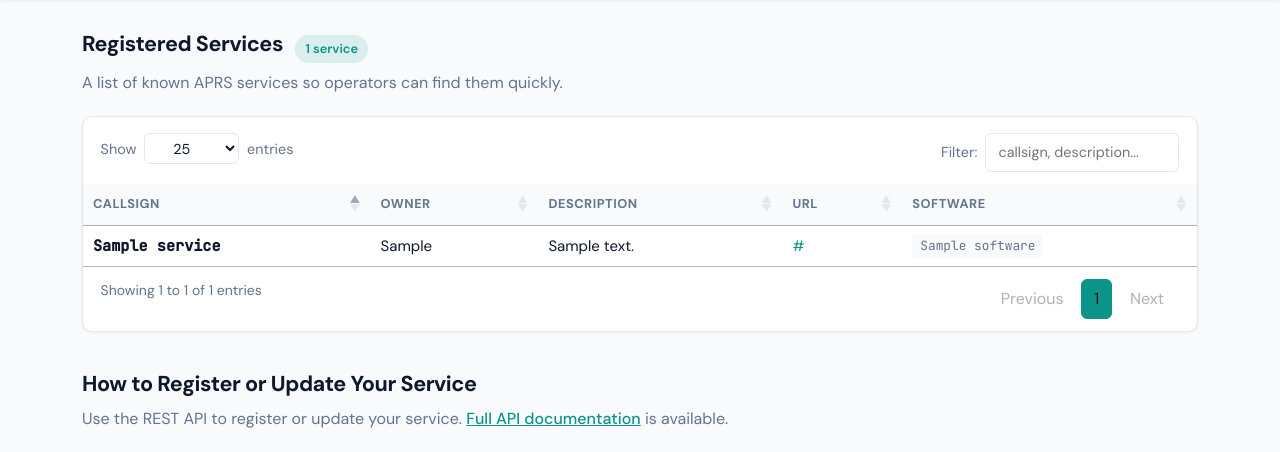
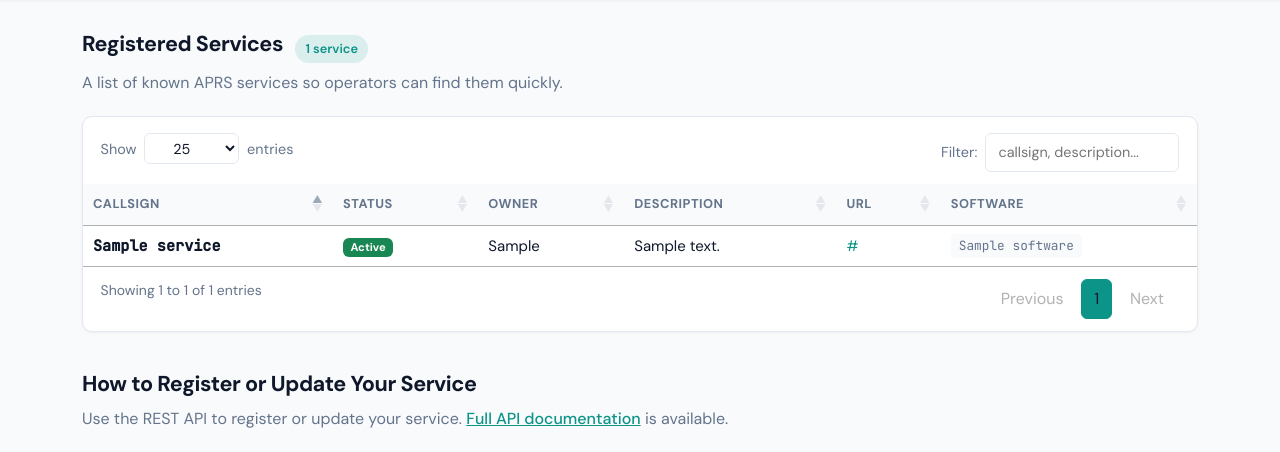
Before and after one commit to hemna/aprs-service-registry, a FastAPI app: template aprs_service_registry/web/templates/index.html in a window 1280 px wide. Shown: the part 95-547 px from the top of the page. Run offline with FastAPI, Linux system fonts and the light colour scheme; the template is opened without the code that fills it: most values are stand-ins (such as "Sample title", 1, 10 or a date in 2020); some libraries are stand-ins or nearby versions.

Commit message:
feat: show down services with badge on website, hide deleted

```diff
--- a/aprs_service_registry/main.py
+++ b/aprs_service_registry/main.py
@@ -74,10 +74,23 @@ def save_services(*args, **kwargs):
 @app.get("/", response_class=HTMLResponse, include_in_schema=False)
 async def get(request: Request):
     services = APRSServices()
+    all_services = services.get_all()
+
+    # Filter for website: show active and down, hide deleted
+    filtered_services = {}
+    for callsign, service in all_services.items():
+        try:
+            status = service.status if hasattr(service, "status") else "active"
+        except AttributeError:
+            status = "active"
+
+        if status in ("active", "down"):
+            filtered_services[callsign] = service
+
     return templates.TemplateResponse(
         request=request,
         name="index.html",
-        context={"request": request, "services": services},
+        context={"request": request, "services": filtered_services},
     )
 
 
--- a/aprs_service_registry/web/static/main.css
+++ b/aprs_service_registry/web/static/main.css
@@ -492,6 +492,15 @@ main {
   cursor: not-allowed;
 }
 
+/* Service status styling */
+.service-down {
+    opacity: 0.7;
+}
+
+.service-down td {
+    color: #6c757d;
+}
+
 /* Responsive: stack header nav on small screens */
 @media (max-width: 576px) {
   .header-inner {
--- a/aprs_service_registry/web/templates/index.html
+++ b/aprs_service_registry/web/templates/index.html
@@ -46,6 +46,7 @@
               <thead>
                 <tr>
                   <th>Callsign</th>
+                  <th>Status</th>
                   <th>Owner</th>
                   <th>Description</th>
                   <th>URL</th>
@@ -54,8 +55,15 @@
               </thead>
               <tbody>
                 {% for service in services %}
-                <tr>
+                <tr{% if services[service].status == 'down' %} class="service-down"{% endif %}>
                   <td><span class="callsign">{{ service }}</span></td>
+                  <td>
+                    {% if services[service].status == 'down' %}
+                      <span class="badge bg-warning text-dark">DOWN</span>
+                    {% else %}
+                      <span class="badge bg-success">Active</span>
+                    {% endif %}
+                  </td>
                   <td>{{ services[service].callsign_owner or '-' }}</td>
                   <td>{{ services[service].description }}</td>
                   <td>
```
